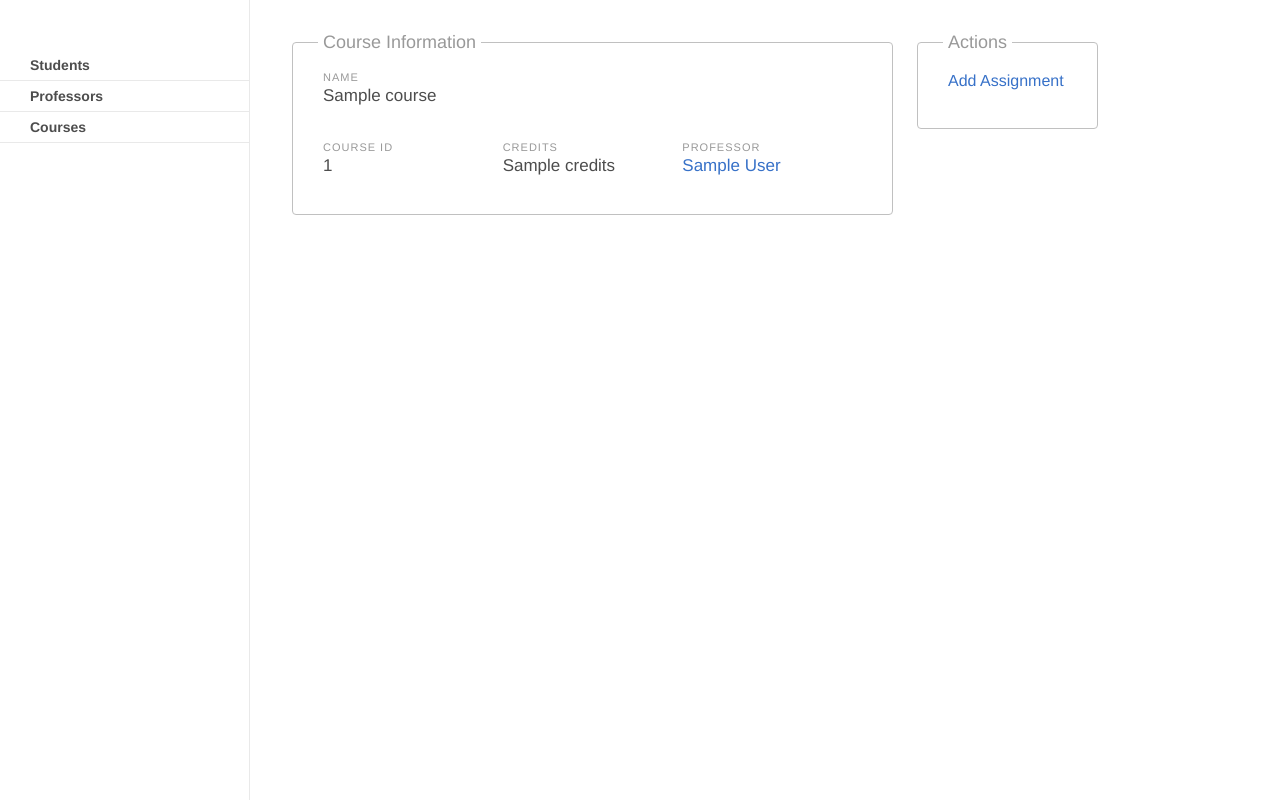
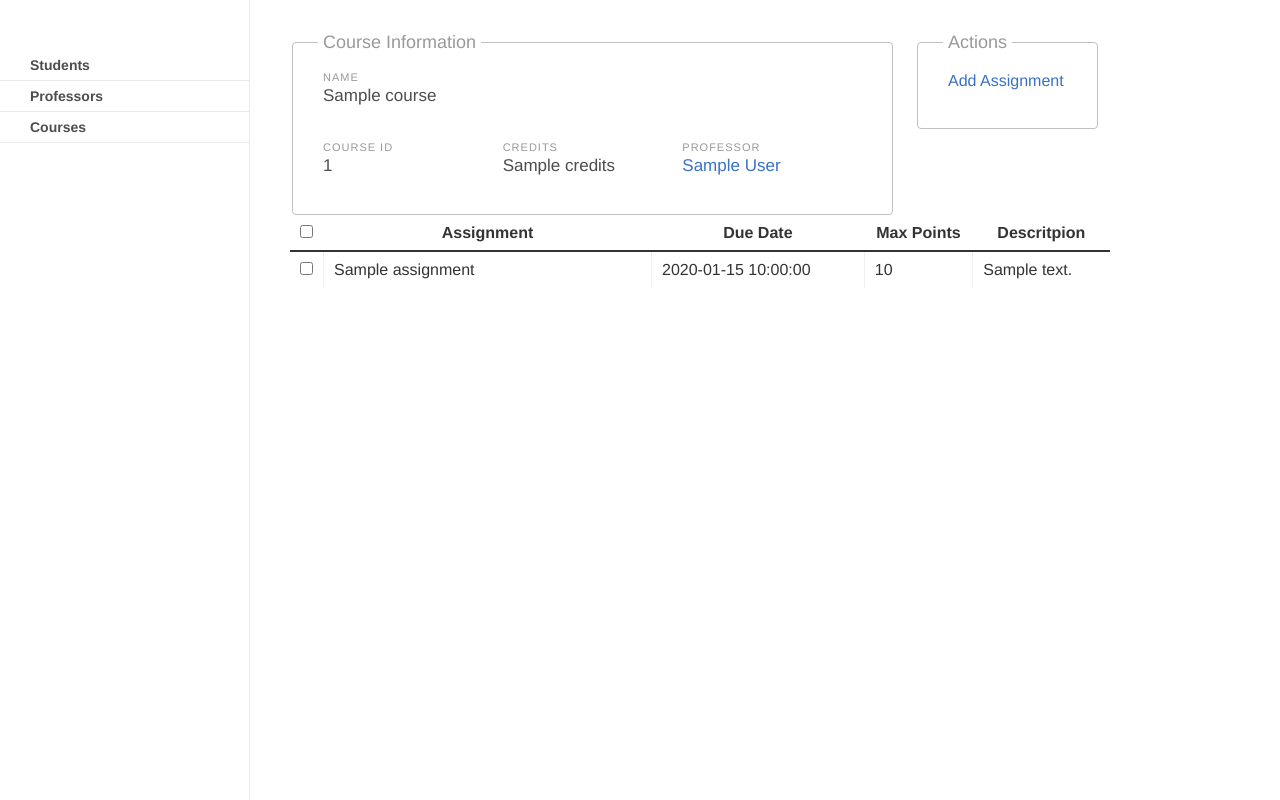
Before and after one commit to scperkins/Gradebook, a Python web app: template templates/course.html in a window 1280 px wide. Run offline with Jinja, Linux system fonts and the light colour scheme; the template is opened without the code that fills it: most values are stand-ins (such as "Sample title", 1, 10 or a date in 2020).

Commit message:
added table of assignments to course detail

```diff
--- a/app.py
+++ b/app.py
@@ -135,7 +135,8 @@ def add_course():
 @app.route('/courses/<course_id>')
 def course_detail(course_id):
     course = get_object_or_404(Course, Course.id == course_id)
-    return render_template('course.html', course = course)
+    assignments = Assignment.select()
+    return render_template('course.html', course=course, assignments=assignments)
 
 @app.route('/courses/<course_id>/add_assignment/', methods=['GET', 'POST'])
 def add_assignment(course_id):
--- a/templates/course.html
+++ b/templates/course.html
@@ -33,6 +33,33 @@
 				<p><a href="{{ url_for('add_assignment', course_id=course.id) }}">Add Assignment</a></p>
 			</fieldset>
 		</div>
-		<a href=""></a>
-	</div>
+
+	{% if assignments %}
+		<table class="flakes-table">
+		<colgroup>
+			<col span="1" style="width:20px">
+			<col span="1" style="width:40%">
+		</colgroup>
+		<thead>
+			<tr>
+				<td><input type="checkbox"></td>
+				<th>Assignment</th>
+				<th>Due Date</th>
+				<th>Max Points</th>
+				<th>Descritpion</th>
+			</tr>
+		</thead>
+		<tbody>
+		{% for assignment in assignments %}
+		<tr>
+			<td><input type="checkbox"></td>
+			<td>{{ assignment.name }}</td>
+			<td>{{ assignment.due_date }}</td>
+			<td>{{ assignment.max_points }}</td>
+			<td>{{ assignment.description }}</td>
+		</tr>
+		{% endfor %}
+		</tbody>
+	</table>
+	{% endif %}
 {% endblock %}
```
